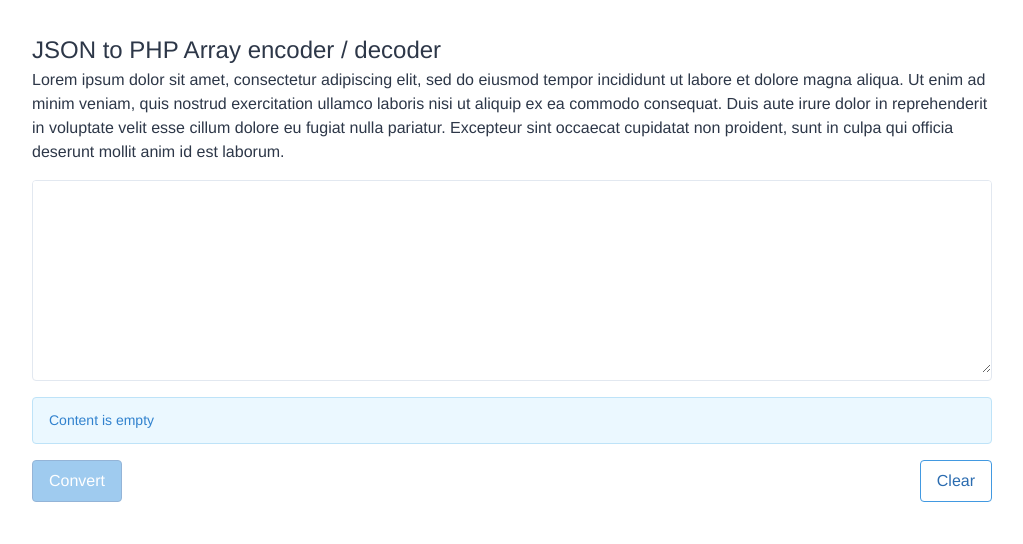
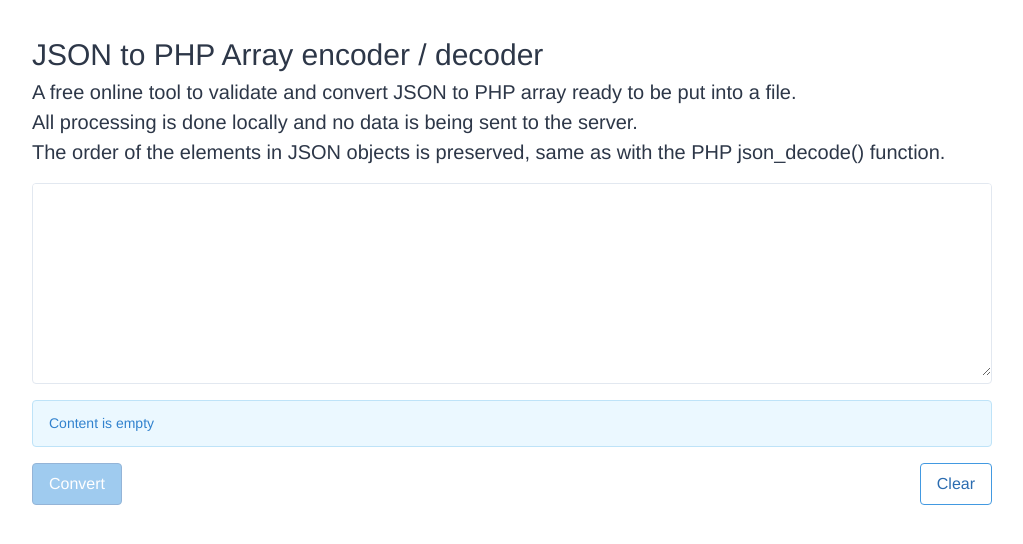
Before and after one commit to dlind555/json2php, a Vue app: page / in a window 1280 px wide. Shown: the top 544 px of the page, without its empty margins (128-1151 px from the left). Built offline with nearby package versions, Linux system fonts and the light colour scheme.

Commit message:
Add a description to replace Lorem Ipsum text

```diff
--- a/src/components/BaseDescription.vue
+++ b/src/components/BaseDescription.vue
@@ -1,12 +1,13 @@
 <template>
   <div>
-    <h2 class="text-2xl">JSON to PHP Array encoder / decoder</h2>
-    Lorem ipsum dolor sit amet, consectetur adipiscing elit, sed do eiusmod
-    tempor incididunt ut labore et dolore magna aliqua. Ut enim ad minim veniam,
-    quis nostrud exercitation ullamco laboris nisi ut aliquip ex ea commodo
-    consequat. Duis aute irure dolor in reprehenderit in voluptate velit esse
-    cillum dolore eu fugiat nulla pariatur. Excepteur sint occaecat cupidatat
-    non proident, sunt in culpa qui officia deserunt mollit anim id est laborum.
+    <h2 class="text-3xl">JSON to PHP Array encoder / decoder</h2>
+    <p class="text-xl">
+      A free online tool to validate and convert JSON to PHP array ready to be
+      put into a file.<br />
+      All processing is done locally and no data is being sent to the server.<br />
+      The order of the elements in JSON objects is preserved, same as with the
+      PHP json_decode() function.
+    </p>
   </div>
 </template>
 
```
